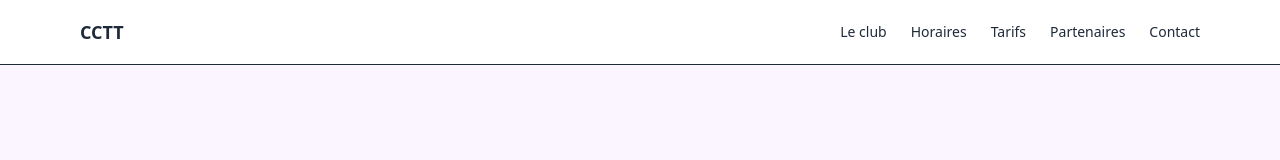
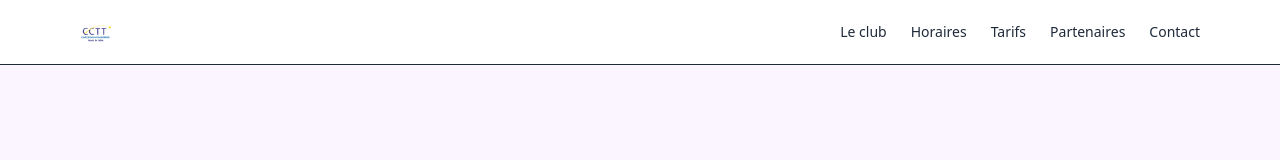
Before and after one commit to jesared/club-cctt, a Next.js app: page / in a window 1280 px wide. Shown: the top 160 px of the page. Built offline with nearby package versions, Linux system fonts and the light colour scheme.

Commit message:
update logo

```diff
--- a/components/Header.tsx
+++ b/components/Header.tsx
@@ -1,5 +1,6 @@
 "use client";
 
+import Image from "next/image";
 import Link from "next/link";
 import { useState } from "react";
 
@@ -11,7 +12,13 @@ export default function Header() {
       <div className="max-w-6xl mx-auto px-4 h-16 flex items-center justify-between">
         {/* LOGO / TITRE */}
         <Link href="/" className="font-bold text-lg">
-          CCTT
+          <Image
+            src="/logo.jpg"
+            alt="CCTT Logo"
+            width={32}
+            height={32}
+            className="inline-block mr-2"
+          />
         </Link>
 
         {/* MENU DESKTOP */}
```
Also changed, not shown: public/logo.jpg (added).
